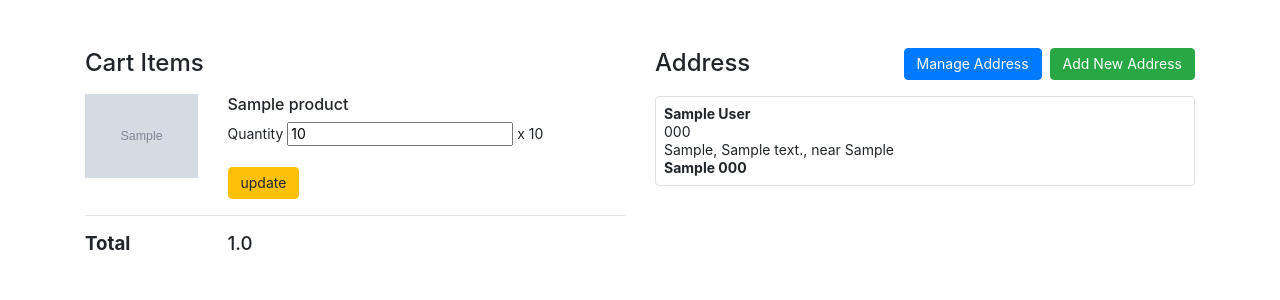
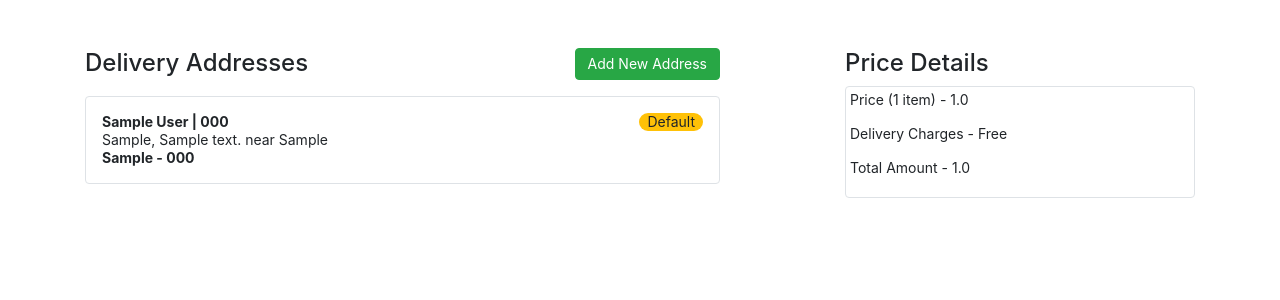
Before and after one commit to inaveenchahar/e-mart, a Django app: page /payment/view-order/1/1/ in a window 1280 px wide. Shown: the part 62-362 px from the top of the page. Run offline with Django 3.2, Linux system fonts and the light colour scheme; a user stored in the database is signed in; tables that the repository leaves empty hold one stand-in row (values such as "Sample post"); grey boxes marked "Sample" are stand-in pictures; some libraries are stand-ins or nearby versions.

Commit message:
feat(address): address feature organised in proper way 1) user can set default address on payment page(new view created in payment)

```diff
--- a/accounts/models.py
+++ b/accounts/models.py
@@ -28,7 +28,7 @@ class UserAddress(models.Model):
     updated_on = models.DateTimeField(auto_now=True)
 
     def __str__(self):
-        return str(self.user)
+        return str(self.user) + ' - ' + str(self.full_name)
 
     class Meta:
         verbose_name = 'User Address'
--- a/accounts/views.py
+++ b/accounts/views.py
@@ -67,7 +67,7 @@ def manage_addresses(request):
                 return redirect('accounts:manage_addresses')
         else:
             address_form = UserAddressForm()
-        if all_addresses.count() > 6:
+        if all_addresses.count() > 4:
             address_form = None
         return render(request, 'manage_addresses.html', {'all_addresses': all_addresses, 'address_form': address_form, 'tcp': tcp})
     else:
--- a/payments/templates/order_view.html
+++ b/payments/templates/order_view.html
@@ -16,47 +16,12 @@
         {% else %}
             <div class="container py-md-5">
                 <div class="row">
-                    <div class="col-md-6">
-                        <h2>Cart Items</h2>
-                        <div class="py-md-2">
-                                {% for product in cart_products %}
-                                    <div class="row">
-                                        <div class="col-md-3">
-                                            <img alt="product image" src="{{ product.product.image.url }}" class="embed-responsive">
-                                        </div>
-                                        <div class="col-md-9">
-                                            <h4>{{ product.product.title }}</h4>
-                                            <form method="POST" action="{% url 'cart:update_cart' %}">
-                                                {% csrf_token %}
-                                                <input type="hidden" name="product" value="{{ product.id }}">
-                                                <p>
-                                                    <label for="#quantity">Quantity</label>
-                                                    <input type="number" min="0" id="#quantity" value="{{ product.quantity }}" name="p_quantity">
-                                                    x {{ product.product.price | floatformat:"0" }}
-                                                </p>
-                                                <input type="submit" class="btn btn-warning" value="update">
-                                            </form>
-                                        </div>
-                                    </div>
-                                    <hr>
-                                {% endfor %}
-                            <div class="row">
-                                <div class="col-md-3">
-                                    <h3 class="font-weight-bold">Total</h3>
-                                </div>
-                                <div class="col-md-9">
-                                    <h3>{{ cart.cart_value }}</h3>
-                                </div>
-                            </div>
-                        </div>
-                    </div>
-                    <div class="col-md-6">
+                    <div class="col-md-7">
                         <h2 class="clearfix">
-                            Address
-                            {% if total_address < 6 %}
+                            Delivery Addresses
+                            {% if total_address.count < 6 %}
                                 <button type="button" class="btn btn-success float-md-right" data-toggle="modal" data-target="#myModal">Add New Address</button>
                             {% endif %}
-                            <a href="{% url 'accounts:manage_addresses' %}" class="btn btn-primary float-md-right mx-2">Manage Address</a>
                         </h2>
                         <!-- The Modal -->
                         <div class="modal fade" id="myModal">
@@ -71,25 +36,39 @@
 
                                     <!-- Modal body -->
                                     <div class="modal-body">
-                                        <form method="POST" action="{% url 'accounts:manage_addresses' %}">
+                                        <form method="POST" action="{% url 'payment:order_view' cart.id order.order_id %}">
                                             {% csrf_token %}
                                             {{ address_form.as_p }}
-                                            <input type="submit" value="Add Address" class="btn btn-success">
+                                            <input type="submit" value="Save And Deliver Here" class="btn btn-success">
                                         </form>
                                     </div>
                                 </div>
                             </div>
                         </div>
 
-                        {% if ud_address %}
-                            <div class="img-thumbnail p-2 my-3">
-                                <span class="d-block font-weight-bold">{{ ud_address.full_name }}</span>
-                                <span class="d-block ">{{ ud_address.phone_no }}</span>
-                                <span class="d-block ">{{ ud_address.house_no }}, {{ ud_address.address }}, near {{ ud_address.landmark }}</span>
-                                <span class="d-block font-weight-bold">{{ ud_address.city }} {{ ud_address.pincode }}</span>
+                        {% for address in total_address %}
+                            <div class="img-thumbnail p-3 my-3">
+                                {% if address.default_address is True %}
+                                    <span class="badge-pill badge-warning float-md-right px-2">Default</span>
+                                {% else %}
+                                    <a href="{% url 'payment:payment_default_address' cart.id order.order_id address.id %}">
+                                        <span class="badge-pill badge-light float-md-right px-2">Select</span>
+                                    </a>
+                                {% endif %}
+                                <span class="d-block font-weight-bold">{{ address.full_name }} | {{ address.phone_no }}</span>
+                                <span class="d-block ">{{ address.house_no }}, {{ address.address }} near {{ address.landmark }}</span>
+                                <span class="d-block font-weight-bold">{{ address.city }} - {{ address.pincode }}</span>
                             </div>
-                        {% endif %}
-{#                        <button class="btn btn-warning btn-block py-2">Buy Now</button>#}
+                        {% endfor %}
+                    </div>
+                    <div class="col-md-4 offset-md-1">
+                        <h2>Price Details</h2>
+                        <div class="img-thumbnail">
+
+                            <p>Price ({{ cart_products.count }} item) - {{ cart.cart_value }}</p>
+                            <p>Delivery Charges - Free</p>
+                            <p>Total Amount - {{ cart.cart_value }}</p>
+                        </div>
                         <form action="{% url 'payment:transaction_view' cart.id order.order_id %}" method="POST">
                             <script src="https://checkout.razorpay.com/v1/checkout.js"
                                 data-key={{ auth_key }}
@@ -98,19 +77,120 @@
                                 data-name="E-Mart"
                                 data-order_id='{{ order.order_id }}'
                                 data-description="Cart payment"
-{#                            data-image="{% static 'img/logo/SerefeLogo_2.png' %}"#}
+{#                                data-image="{% static 'img/logo/SerefeLogo_2.png' %}"#}
                                 data-netbanking="true"
-{#                            data-description="Online Coaching and Counselling"#}
                                 data-prefill.name="{{ user.username }}"
                                 data-prefill.email="{{ user.email }}"
                                 data-prefill.contact="+91"
                                 data-theme.color="#f0ad4e"
                             ></script>
-                        <input type="hidden" class="btn btn-lg " custom = "Hidden Element" name="hidden">
+                            <input type="hidden" class="btn btn-lg" custom="Hidden Element" name="hidden">
                         </form>
                     </div>
                 </div>
             </div>
         {% endif %}
     </section>
+
+
+    <script>
+        var razor_btn = document.getElementsByClassName('razorpay-payment-button')[0];
+        razor_btn.classList.add('btn-warning', 'btn', 'my-4', 'btn-block');
+    </script>
+
 {% endblock content %}
+
+
+
+{##}
+{#                    <div class="col-md-6">#}
+{#                        <h2>Cart Items</h2>#}
+{#                        <div class="py-md-2">#}
+{#                                {% for product in cart_products %}#}
+{#                                    <div class="row">#}
+{#                                        <div class="col-md-3">#}
+{#                                            <img alt="product image" src="{{ product.product.image.url }}" class="embed-responsive">#}
+{#                                        </div>#}
+{#                                        <div class="col-md-9">#}
+{#                                            <h4>{{ product.product.title }}</h4>#}
+{#                                            <form method="POST" action="{% url 'cart:update_cart' %}">#}
+{#                                                {% csrf_token %}#}
+{#                                                <input type="hidden" name="product" value="{{ product.id }}">#}
+{#                                                <p>#}
+{#                                                    <label for="#quantity">Quantity</label>#}
+{#                                                    <input type="number" min="0" id="#quantity" value="{{ product.quantity }}" name="p_quantity">#}
+{#                                                    x {{ product.product.price | floatformat:"0" }}#}
+{#                                                </p>#}
+{#                                                <input type="submit" class="btn btn-warning" value="update">#}
+{#                                            </form>#}
+{#                                        </div>#}
+{#                                    </div>#}
+{#                                    <hr>#}
+{#                                {% endfor %}#}
+{#                            <div class="row">#}
+{#                                <div class="col-md-3">#}
+{#                                    <h3 class="font-weight-bold">Total</h3>#}
+{#                                </div>#}
+{#                                <div class="col-md-9">#}
+{#                                    <h3>{{ cart.cart_value }}</h3>#}
+{#                                </div>#}
+{#                            </div>#}
+{#                        </div>#}
+{#                    </div>#}
+{#                    <div class="col-md-6">#}
+{#                        <h2 class="clearfix">#}
+{#                            Address#}
+{#                            {% if total_address < 6 %}#}
+{#                                <button type="button" class="btn btn-success float-md-right" data-toggle="modal" data-target="#myModal">Add New Address</button>#}
+{#                            {% endif %}#}
+{#                            <a href="{% url 'accounts:manage_addresses' %}" class="btn btn-primary float-md-right mx-2">Manage Address</a>#}
+{#                        </h2>#}
+{#                        <!-- The Modal -->#}
+{#                        <div class="modal fade" id="myModal">#}
+{#                            <div class="modal-dialog">#}
+{#                                <div class="modal-content">#}
+{##}
+{#                                    <!-- Modal Header -->#}
+{#                                    <div class="modal-header">#}
+{#                                        <h4 class="modal-title w-100 text-center">Add New Address</h4>#}
+{#                                        <button type="button" class="close" data-dismiss="modal">&times;</button>#}
+{#                                    </div>#}
+{##}
+{#                                    <!-- Modal body -->#}
+{#                                    <div class="modal-body">#}
+{#                                        <form method="POST" action="{% url 'accounts:manage_addresses' %}">#}
+{#                                            {% csrf_token %}#}
+{#                                            {{ address_form.as_p }}#}
+{#                                            <input type="submit" value="Add Address" class="btn btn-success">#}
+{#                                        </form>#}
+{#                                    </div>#}
+{#                                </div>#}
+{#                            </div>#}
+{#                        </div>#}
+{##}
+{#                        {% if ud_address %}#}
+{#                            <div class="img-thumbnail p-2 my-3">#}
+{#                                <span class="d-block font-weight-bold">{{ ud_address.full_name }}</span>#}
+{#                                <span class="d-block ">{{ ud_address.phone_no }}</span>#}
+{#                                <span class="d-block ">{{ ud_address.house_no }}, {{ ud_address.address }}, near {{ ud_address.landmark }}</span>#}
+{#                                <span class="d-block font-weight-bold">{{ ud_address.city }} {{ ud_address.pincode }}</span>#}
+{#                            </div>#}
+{#                        {% endif %}#}
+{#                        <form action="{% url 'payment:transaction_view' cart.id order.order_id %}" method="POST">#}
+{#                        <script src="https://checkout.razorpay.com/v1/checkout.js"#}
+{#                            data-key={{ auth_key }}#}
+{#                            data-amount="{{ order.order_amount }}"#}
+{#                            data-currency="INR"#}
+{#                            data-name="E-Mart"#}
+{#                            data-order_id='{{ order.order_id }}'#}
+{#                            data-description="Cart payment"#}
+{#                            data-image="{% static 'img/logo/SerefeLogo_2.png' %}"#}
+{#                            data-netbanking="true"#}
+{#                            data-prefill.name="{{ user.username }}"#}
+{#                            data-prefill.email="{{ user.email }}"#}
+{#                            data-prefill.contact="+91"#}
+{#                            data-theme.color="#f0ad4e"#}
+{#                        ></script>#}
+{#                        <input type="hidden" class="btn btn-lg" custom="Hidden Element" name="hidden">#}
+{#                    </form>#}
+{#                    </div>#}
--- a/payments/urls.py
+++ b/payments/urls.py
@@ -7,4 +7,5 @@ urlpatterns = [
     path('order-create/<id>/', views.order_create, name='order_create'),
     path('view-order/<cart_id>/<order_id>/', views.order_view, name='order_view'),
     path('view-order/<cart_id>/<order_id>/transaction/', views.transaction_view, name='transaction_view'),
+    path('view-order/<cart_id>/<order_id>/<id>/default-address/', views.payment_default_address, name='payment_default_address'),
 ]
--- a/payments/views.py
+++ b/payments/views.py
@@ -26,19 +26,31 @@
             order_id=order_id,
             order_amount=order_amount,
         )
-        return redirect('payment:order_view', cart.id, new_order.id)
+        return redirect('payment:order_view', cart.id, new_order.order_id)
     return redirect('main:homepage')
 
 
 def order_view(request, cart_id, order_id):
     if request.user.is_authenticated:
         cart = get_object_or_404(Cart, id=cart_id, user=request.user)
-        order = get_object_or_404(Order, id=order_id)
+        order = get_object_or_404(Order, order_id=order_id)
         cart_products = CartProduct.objects.filter(cart=cart)
         ud_address = UserAddress.objects.filter(user=request.user, default_address=True).last()
-        address_form = UserAddressForm(request.POST or None)
-        total_address = UserAddress.objects.filter(user=request.user).count()
-        if total_address >= 6:
+        if request.method == "POST":
+            address_form = UserAddressForm(request.POST)
+            if address_form.is_valid():
+                for adres in UserAddress.objects.filter(user=request.user):
+                    adres.default_address = False
+                    adres.save()
+                instance = address_form.save(commit=False)
+                instance.default_address = True
+                instance.user = request.user
+                instance.save()
+                return redirect('payment:order_view', cart.id, order.order_id)
+        else:
+            address_form = UserAddressForm()
+        total_address = UserAddress.objects.filter(user=request.user).order_by('-default_address')
+        if total_address.count() >= 4:
             address_form = None
         return render(request, 'order_view.html', {'cart': cart,
                                                    'cart_products': cart_products,
@@ -50,6 +62,20 @@
                                                    })
     else:
         return redirect('main:homepage')
+
+
+def payment_default_address(request, cart_id, order_id, id):
+    if request.user.is_authenticated:
+        cart = get_object_or_404(Cart, id=cart_id, user=request.user)
+        order = get_object_or_404(Order, order_id=order_id)
+        for adres in UserAddress.objects.filter(user=request.user):
+            adres.default_address = False
+            adres.save()
+        address = get_object_or_404(UserAddress, id=id)
+        address.default_address = True
+        address.save()
+        return redirect('payment:order_view', cart.id, order.order_id)
+
 
 @csrf_exempt
 def transaction_view(request, cart_id, order_id):
@@ -71,6 +97,7 @@
                 '''
                 client.utility.verify_payment_signature(params_dict)
                 order.completed = True
+                order.address = UserAddress.objects.filter(user=request.user, default_address=True).last()
                 order.save()
                 cart.completed = True
                 cart.save()
@@ -86,6 +113,7 @@
                 messages.success(request, 'order successfully placed')
                 return redirect('main:homepage')
             except Exception as e:
-                return HttpResponse('Payment Signature Mismatch')
+                messages.error(request, 'We are facing some issue kindly try again after some time')
+                return redirect('cart:view_cart', cart.id)
     else:
         return redirect('main:homepage')
```
Lines whose indentation alone changed are shown as unchanged.
